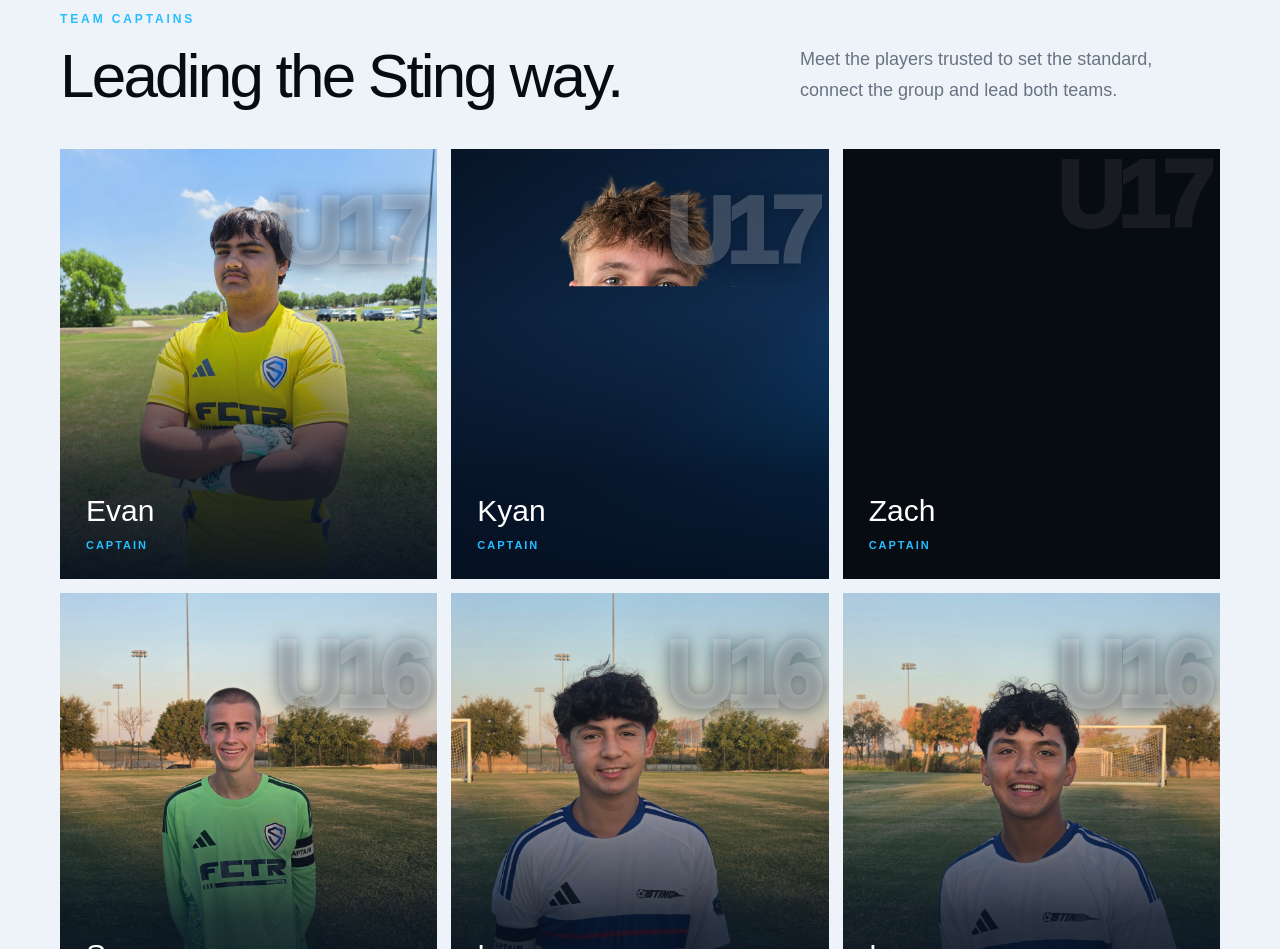
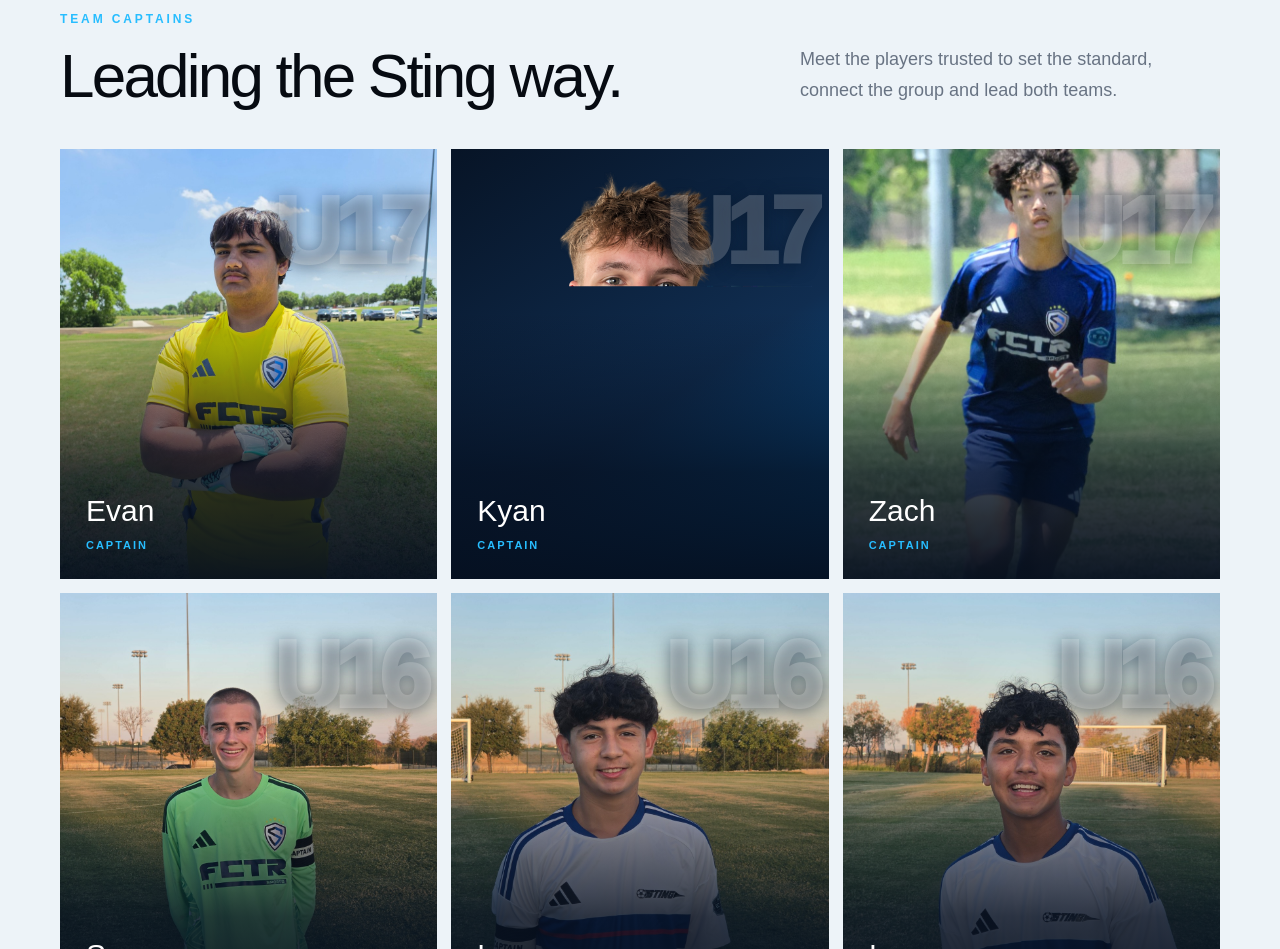
Before and after one commit to mss-hub-powerzone/sting-trophy-club, a Next.js app: page / in a window 1280 px wide. Shown: the part 7180-8129 px from the top of the page. Built offline with nearby package versions, Linux system fonts and the light colour scheme; no server answers.

Commit message:
Add Zach Morris U17 captain photo

```diff
--- a/app/globals.css
+++ b/app/globals.css
@@ -106,6 +106,7 @@ nav {
 .captainGrid .captainPhoto img { position:absolute; inset:0; width:100%; height:100%; object-fit:cover; object-position:center 24%; z-index:-2; }
 .captainGrid article.kyanPhoto { background:linear-gradient(145deg,#071426 0%,#102d50 58%,#0866b1 100%); }
 .captainGrid .kyanPhoto img { object-fit:contain; object-position:center bottom; padding:18px 0 0; }
+.captainGrid .zachPhoto img { object-position:center 22%; }
 .captainGrid article > span { position:absolute; right:14px; top:-24px; font-size:94px; font-weight:950; letter-spacing:-.08em; color:#ffffff12; }
 .captainGrid article.captainPhoto > span { top:12px; color:#ffffff32; text-shadow:0 2px 16px #07162a80; }
 .captainGrid h3 { font-size:30px; margin:0 0 4px; }
--- a/app/page.tsx
+++ b/app/page.tsx
@@ -293,7 +293,7 @@ export default async function Home() {
           <div className="captainGrid">
             <article className="captainPhoto"><img src="/captains/evan.jpg" alt="Evan John, U17 Sting captain" /><span>U17</span><h3>Evan</h3><small>CAPTAIN</small></article>
             <article className="captainPhoto kyanPhoto"><img src="/captains/kyan.png" alt="Kyan, U17 Sting captain" /><span>U17</span><h3>Kyan</h3><small>CAPTAIN</small></article>
-            <article><span>U17</span><h3>Zach</h3><small>CAPTAIN</small></article>
+            <article className="captainPhoto zachPhoto"><img src="/captains/zach-morris.jpg" alt="Zach Morris, U17 Sting captain" /><span>U17</span><h3>Zach</h3><small>CAPTAIN</small></article>
             <article className="u16 captainPhoto"><img src="/captains/sawyer.jpg" alt="Sawyer, U16 Sting captain" /><span>U16</span><h3>Sawyer</h3><small>CAPTAIN</small></article>
             <article className="u16 captainPhoto"><img src="/captains/logan.jpg" alt="Logan, U16 Sting captain" /><span>U16</span><h3>Logan</h3><small>CAPTAIN</small></article>
             <article className="u16 captainPhoto"><img src="/captains/isaac.jpg" alt="Isaac, U16 Sting captain" /><span>U16</span><h3>Isaac</h3><small>CAPTAIN</small></article>
```
Also changed, not shown: public/captains/zach-morris.jpg (added).
